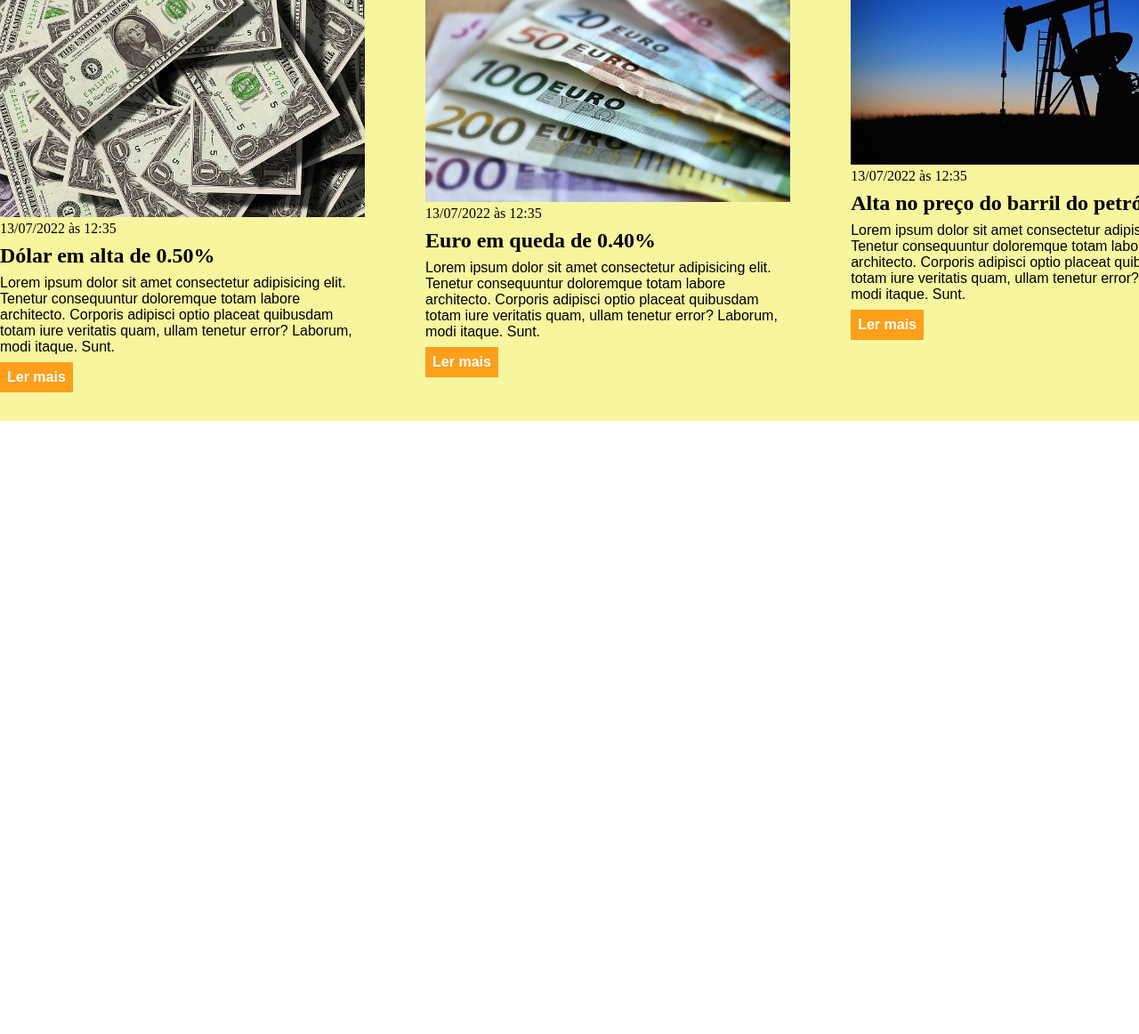
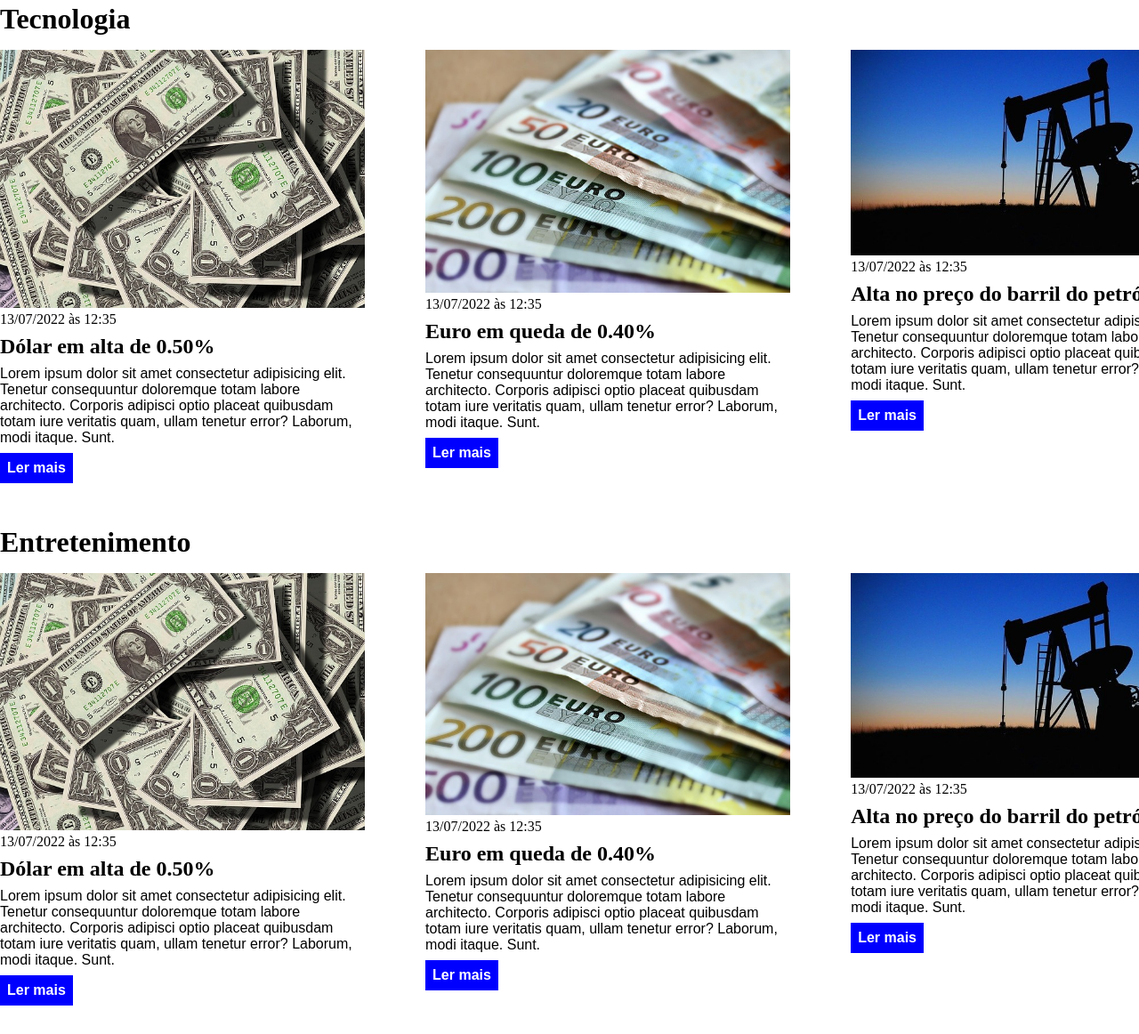
Before and after one commit to thmoura/curso_ebac_frontend_git, a plain HTML site: page index.html in a window 1280 px wide. Shown: the part 1240-2402 px from the top of the page at 89% size. Before the commit the page ends 1713 px from the top, so only its background shows below. Drawn offline with Linux system fonts and the light colour scheme.

Commit message:
Inclusão de novas categorias

```diff
--- a/index.html
+++ b/index.html
@@ -60,18 +60,6 @@
                     </p>
                     <a href="#" title="Leia a notícia completa">Ler mais</a>
                 </article>
-                <article>
-                    <img src="./imagens/basquete.jpg" title="Vista aérea de uma quadra de basquete" />
-                    <header>
-                        <time>13/07/2022 às 12:35</time>
-                    </header>
-                    <h3>Notícia sobre a NBA</h3>
-                    <p>
-                        Lorem ipsum dolor sit amet consectetur adipisicing elit. Tenetur consequuntur doloremque totam labore architecto. Corporis adipisci optio placeat quibusdam totam iure veritatis quam, ullam tenetur error? Laborum, modi itaque. Sunt.
-                    </p>
-                    <a href="#" title="Leia a notícia completa">Ler mais</a>
-                </article>
-
             </div>
         </div>
     </section>
@@ -115,4 +103,84 @@
             </div>
         </div>
     </section>
+    <section id="technology">
+        <div class="conteiner">
+            <h2>Tecnologia</h2>
+            <div class="articles">
+                <article>
+                    <img src="./imagens/dolares.jpg" alt="Muitos dólares" />
+                    <header>
+                        <time>13/07/2022 às 12:35</time>
+                    </header>
+                    <h3>Dólar em alta de 0.50%</h3>
+                    <p>
+                        Lorem ipsum dolor sit amet consectetur adipisicing elit. Tenetur consequuntur doloremque totam labore architecto. Corporis adipisci optio placeat quibusdam totam iure veritatis quam, ullam tenetur error? Laborum, modi itaque. Sunt.
+                    </p>
+                    <a href="#" title="Leia a notícia completa">Ler mais</a>
+                </article>
+                <article>
+                    <img src="./imagens/euro.jpg" alt="Várias notas de euro" />
+                    <header>
+                        <time>13/07/2022 às 12:35</time>
+                    </header>
+                    <h3>Euro em queda de 0.40%</h3>
+                    <p>
+                        Lorem ipsum dolor sit amet consectetur adipisicing elit. Tenetur consequuntur doloremque totam labore architecto. Corporis adipisci optio placeat quibusdam totam iure veritatis quam, ullam tenetur error? Laborum, modi itaque. Sunt.
+                    </p>
+                    <a href="#" title="Leia a notícia completa">Ler mais</a>
+                </article>
+                <article>
+                    <img src="./imagens/petroleo.jpg" alt="Extração de petróleo" />
+                    <header>
+                        <time>13/07/2022 às 12:35</time>
+                    </header>
+                    <h3>Alta no preço do barril do petróleo</h3>
+                    <p>
+                        Lorem ipsum dolor sit amet consectetur adipisicing elit. Tenetur consequuntur doloremque totam labore architecto. Corporis adipisci optio placeat quibusdam totam iure veritatis quam, ullam tenetur error? Laborum, modi itaque. Sunt.
+                    </p>
+                    <a href="#" title="Leia a notícia completa">Ler mais</a>
+                </article>
+            </div>
+        </div>
+    </section>
+    <section id="entertainmentology">
+        <div class="conteiner">
+            <h2>Entretenimento</h2>
+            <div class="articles">
+                <article>
+                    <img src="./imagens/dolares.jpg" alt="Muitos dólares" />
+                    <header>
+                        <time>13/07/2022 às 12:35</time>
+                    </header>
+                    <h3>Dólar em alta de 0.50%</h3>
+                    <p>
+                        Lorem ipsum dolor sit amet consectetur adipisicing elit. Tenetur consequuntur doloremque totam labore architecto. Corporis adipisci optio placeat quibusdam totam iure veritatis quam, ullam tenetur error? Laborum, modi itaque. Sunt.
+                    </p>
+                    <a href="#" title="Leia a notícia completa">Ler mais</a>
+                </article>
+                <article>
+                    <img src="./imagens/euro.jpg" alt="Várias notas de euro" />
+                    <header>
+                        <time>13/07/2022 às 12:35</time>
+                    </header>
+                    <h3>Euro em queda de 0.40%</h3>
+                    <p>
+                        Lorem ipsum dolor sit amet consectetur adipisicing elit. Tenetur consequuntur doloremque totam labore architecto. Corporis adipisci optio placeat quibusdam totam iure veritatis quam, ullam tenetur error? Laborum, modi itaque. Sunt.
+                    </p>
+                    <a href="#" title="Leia a notícia completa">Ler mais</a>
+                </article>
+                <article>
+                    <img src="./imagens/petroleo.jpg" alt="Extração de petróleo" />
+                    <header>
+                        <time>13/07/2022 às 12:35</time>
+                    </header>
+                    <h3>Alta no preço do barril do petróleo</h3>
+                    <p>
+                        Lorem ipsum dolor sit amet consectetur adipisicing elit. Tenetur consequuntur doloremque totam labore architecto. Corporis adipisci optio placeat quibusdam totam iure veritatis quam, ullam tenetur error? Laborum, modi itaque. Sunt.
+                    </p>
+                    <a href="#" title="Leia a notícia completa">Ler mais</a>
+                </article>
+            </div>
+        </div>
+    </section>
 </body>
```
